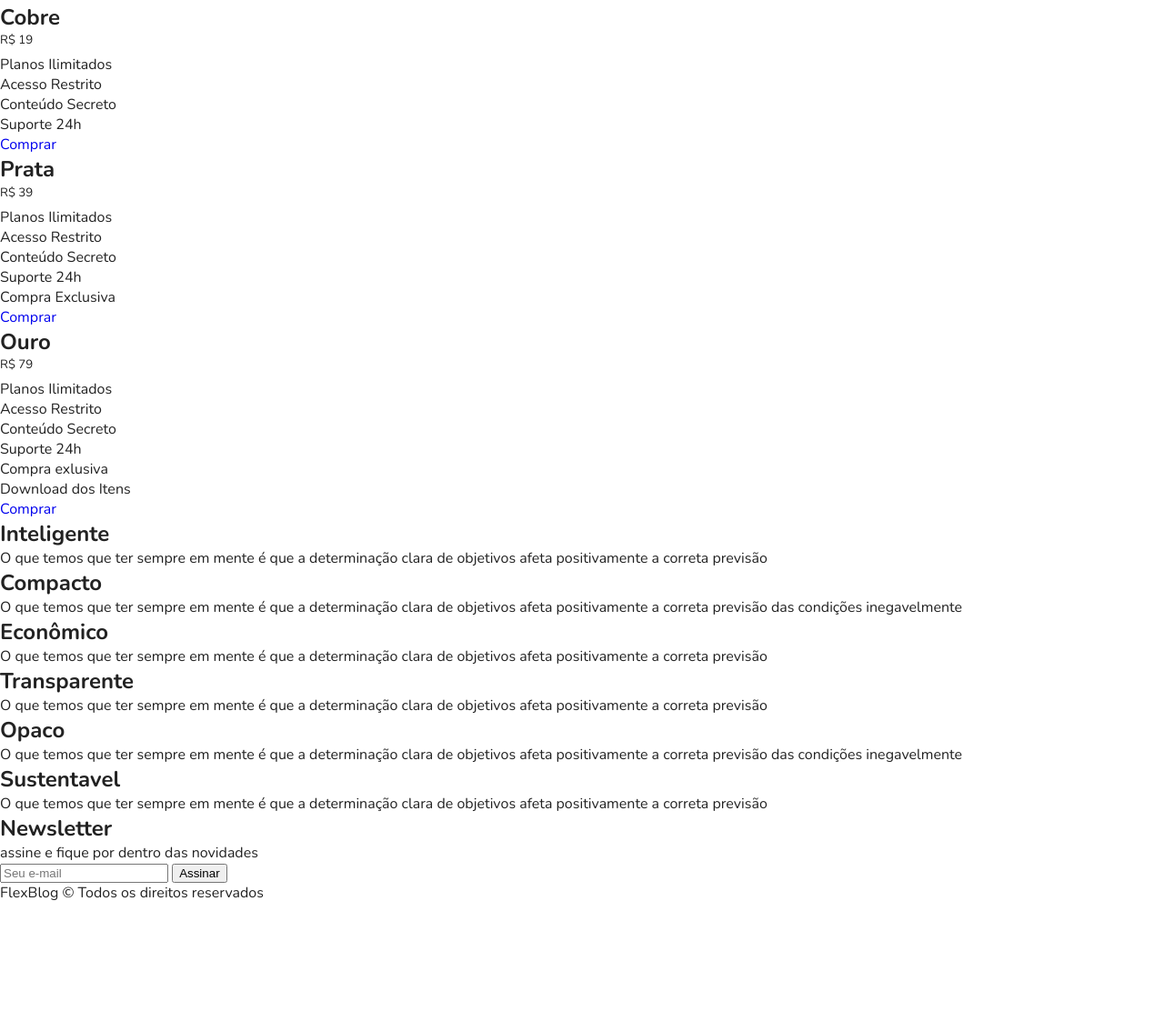
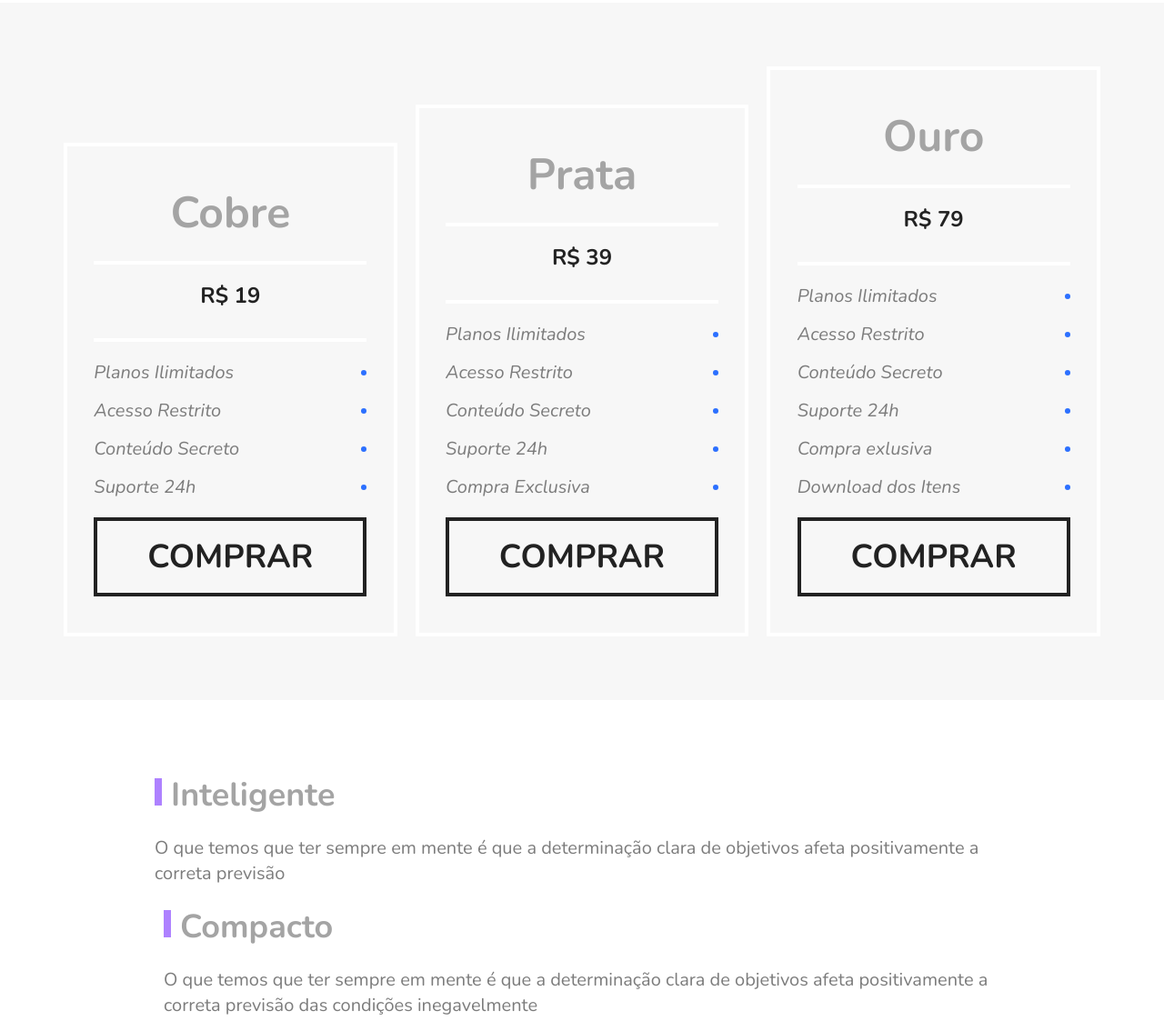
Before and after one commit to leoC9/flexblog, a plain HTML site: page index.html in a window 1280 px wide. Shown: the part 1818-2941 px from the top of the page at 91% size. Before the commit the page ends 2811 px from the top, so only its background shows below. Drawn offline with nearby package versions, Linux system fonts and the light colour scheme.

Commit message:
finalização do projeto

```diff
--- a/css/style.css
+++ b/css/style.css
@@ -170,3 +170,219 @@ img {
 .blue {
   border-top: 8px solid #66d9eb;
 }
+/* Preço*/
+
+.preco {
+  background: #f7f7f7;
+  padding: 60px;
+  display: flex;
+  flex-wrap: wrap;
+  align-items: flex-end;
+}
+
+.preco-item {
+  flex: 1;
+  border: 4px solid white;
+  padding: 20px;
+  margin: 10px;
+  min-width: 260px;
+}
+
+.preco-item h2 {
+  font-size: 3em;
+  color: #a4a4a4;
+  text-align: center;
+  margin-top: 20px;
+}
+
+.preco-item span {
+  max-width: 300px;
+  margin: 20px auto;
+  display: block;
+  font-size: 3em;
+  text-align: center;
+  font-weight: bold;
+  padding: 10px 0 5px 0;
+  border-top: 4px solid white;
+  border-bottom: 4px solid white;
+}
+
+.preco-item sup {
+  font-size: 1.5rem;
+}
+
+.preco-item ul {
+  max-width: 300px;
+  margin: 20px auto;
+  font-size: 1.25em;
+  font-style: italic;
+  color: #7c7c7c;
+}
+
+.preco-item li {
+  display: flex;
+  justify-content: space-between;
+  align-items: center;
+  margin-bottom: 15px;
+}
+.preco-item li:after {
+  content: "";
+  display: block;
+  width: 6px;
+  height: 6px;
+  background: #2c70ff;
+  border-radius: 50%;
+}
+
+.preco-item a {
+  max-width: 300px;
+  display: block;
+  margin: 20px auto;
+  border: 4px solid;
+  color: #222222;
+  text-transform: uppercase;
+  font-weight: bold;
+  font-size: 2.25em;
+  padding: 15px 0;
+  text-align: center;
+}
+
+@media (max-width: 800px) {
+  .preco {
+    padding-left: 10px;
+    padding-right: 10px;
+  }
+  .preco .preco-item:nth-child(3) {
+    order: -2;
+  }
+  .preco .preco-item:nth-child(2) {
+    order: -1;
+  }
+}
+/*Qualidade*/
+
+.qualidade {
+  max-width: 960px;
+  margin: 60px auto;
+  display: flex;
+  flex-wrap: wrap;
+}
+
+.qualidade-item {
+  flex: 1 1 300px;
+  margin: 20px 10px;
+}
+
+.qualidade-item h2 {
+  font-size: 2.25em;
+  color: #a4a4a4;
+  margin-bottom: 20px;
+}
+
+.qualidade-item h2::before {
+  content: "";
+  display: inline-block;
+  width: 8px;
+  height: 30px;
+  margin-right: 10px;
+  background: blue;
+}
+
+.qualidade-item:nth-of-type(3n + 1) h2::before {
+  background: #ae81ff;
+}
+.qualidade-item:nth-of-type(3n + 2) h2::before {
+  background: #f9265e;
+}
+.qualidade-item:nth-of-type(3n + 3) h2::before {
+  background: #66d9eb;
+}
+
+.qualidade-item p {
+  font-size: 1.25em;
+  line-height: 1.4;
+  color: #7c7c7c;
+}
+
+/*Newsletter*/
+
+.newsletter {
+  background: #f7f7f7;
+  padding: 60px calc((100% - 960px) / 2);
+  display: flex;
+  flex-wrap: wrap;
+}
+
+.newsletter-info {
+  flex: 1 1 240px;
+  margin: 0 10px;
+}
+
+.newsletter-info h1 {
+  font-size: 3em;
+  color: #a4a4a4;
+}
+
+.newsletter-info p {
+  font-size: 1.25em;
+  font-style: italic;
+  max-width: 230px;
+  color: #7c7c7c;
+  margin-bottom: 10px;
+}
+
+.newsletter-form {
+  flex: 2 1 260px;
+  margin: 0 10px;
+  align-self: center;
+  display: flex;
+  flex-wrap: wrap;
+}
+
+.newsletter-form input {
+  flex: 3 1 260px;
+  font-size: 1.25em;
+  color: #7c7c7c;
+  font-style: italic;
+  font-family: "Nunito", Helvetica, Arial, sans-serif;
+  border: 4px solid #2c70ff;
+  background: transparent;
+  padding: 15px 10px;
+  margin: 0px;
+  border-radius: 0px;
+}
+
+.newsletter-form button {
+  flex: 1 1 260px;
+  font-family: "Nunito", Helvetica, Arial, sans-serif;
+  font-size: 2.25em;
+  font-weight: bold;
+  text-transform: uppercase;
+  background: #2c70ff;
+  color: white;
+  margin: 0px;
+  cursor: pointer;
+  border: 0px;
+  padding: 15px 10px;
+}
+
+@media (max-width: 600px) {
+  .newsletter-form button {
+    font-size: 1.5em;
+  }
+}
+/*Footer*/
+
+.footer {
+  display: flex;
+  height: 200px;
+  background: #2c70ff;
+  align-items: center;
+}
+
+.footer p {
+  flex: 1;
+  text-align: center;
+  font-size: 2.25em;
+  color: #122ab2;
+}
--- a/index.html
+++ b/index.html
@@ -51,7 +51,7 @@
                 <h1>Produtos</h1>
                 <div class='produtos-container'>
                     <div class='produtos-item purple'>
-                        <h2>Purlple</h2>
+                        <h2>Purple</h2>
                         <img src='img/produtos1.jpg' alt='Produtos 1'>
                     </div>
                     <div class='produtos-item pink'>
@@ -129,7 +129,7 @@
                     </div>
                 </div>
             </section>
-            <section>
+            <section class='newsletter'>
                 <div class='newsletter-info'>
                     <h1>Newsletter</h1>
                     <p>assine e fique por dentro das novidades</p>
```
